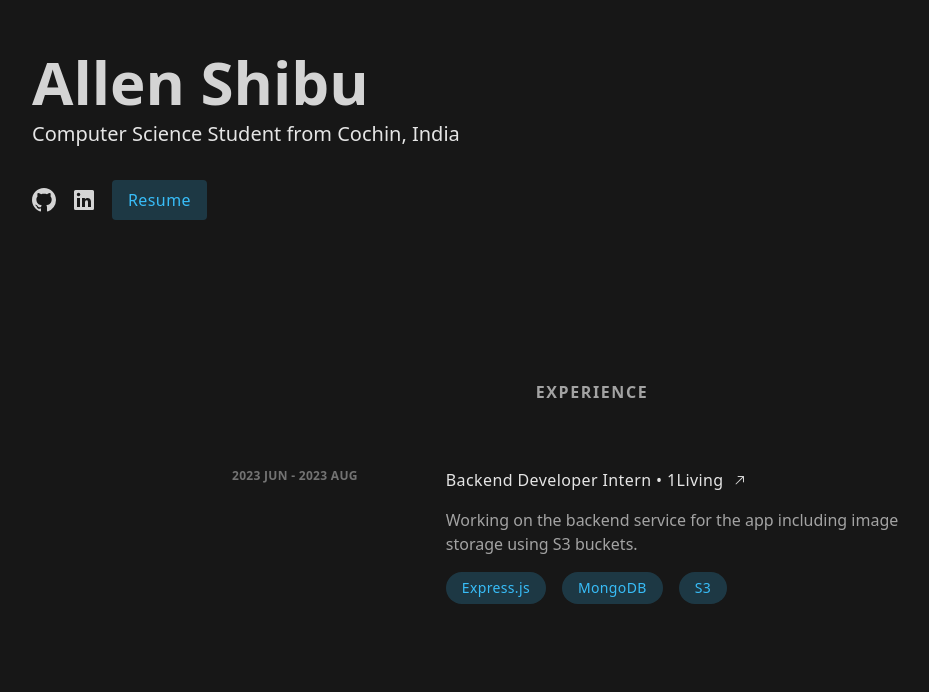
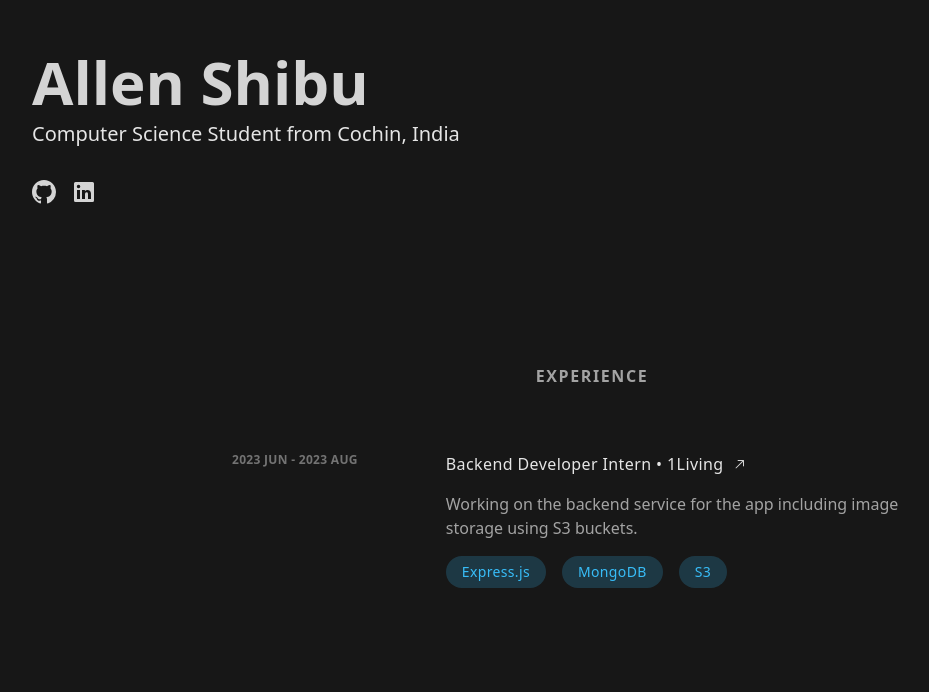
Before and after one commit to alllenshibu/portfolio, an Astro site: page / in a window 1280 px wide. Shown: the part 108-800 px from the top of the page, without its empty margins (48-977 px from the left). Built offline with nearby package versions, Linux system fonts and the light colour scheme; Astro itself is replaced by a stand-in of ours.

Commit message:
Remove resume button

```diff
--- a/src/pages/index.astro
+++ b/src/pages/index.astro
@@ -1,9 +1,9 @@
 ---
-import Layout from "../layouts/Layout.astro"
-import ExperienceCard from "../components/ExperienceCard.astro"
-import ProjectCard from "../components/ProjectCard.astro"
-import Footer from "../components/Footer.astro"
-import Skills from "../components/Skills.astro"
+import Layout from "../layouts/Layout.astro";
+import ExperienceCard from "../components/ExperienceCard.astro";
+import ProjectCard from "../components/ProjectCard.astro";
+import Footer from "../components/Footer.astro";
+import Skills from "../components/Skills.astro";
 ---
 
 <Layout title="Allen Shibu | Computer Science Student | Full-Stack Developer">
@@ -62,14 +62,14 @@ import Skills from "../components/Skills.astro"
             </svg>
           </a>
         </li>
-        <li>
+        <!-- <li>
           <button
             class="bg-sky-400/20 text-sky-400 hover:bg-sky-400/40 font-medium tracking-wide py-2 px-4 rounded"
           >
             <a href="/assets/files/Resume.pdf" target="_blank">Resume</a
             ></button
           >
-        </li>
+        </li> -->
       </ul>
     </div>
 
@@ -209,6 +209,6 @@ import Skills from "../components/Skills.astro"
 
 <script>
   document.getElementById("email").addEventListener("click", () => {
-    navigator.clipboard.writeText("allenshibu@outlook.in")
-  })
+    navigator.clipboard.writeText("allenshibu@outlook.in");
+  });
 </script>
```
